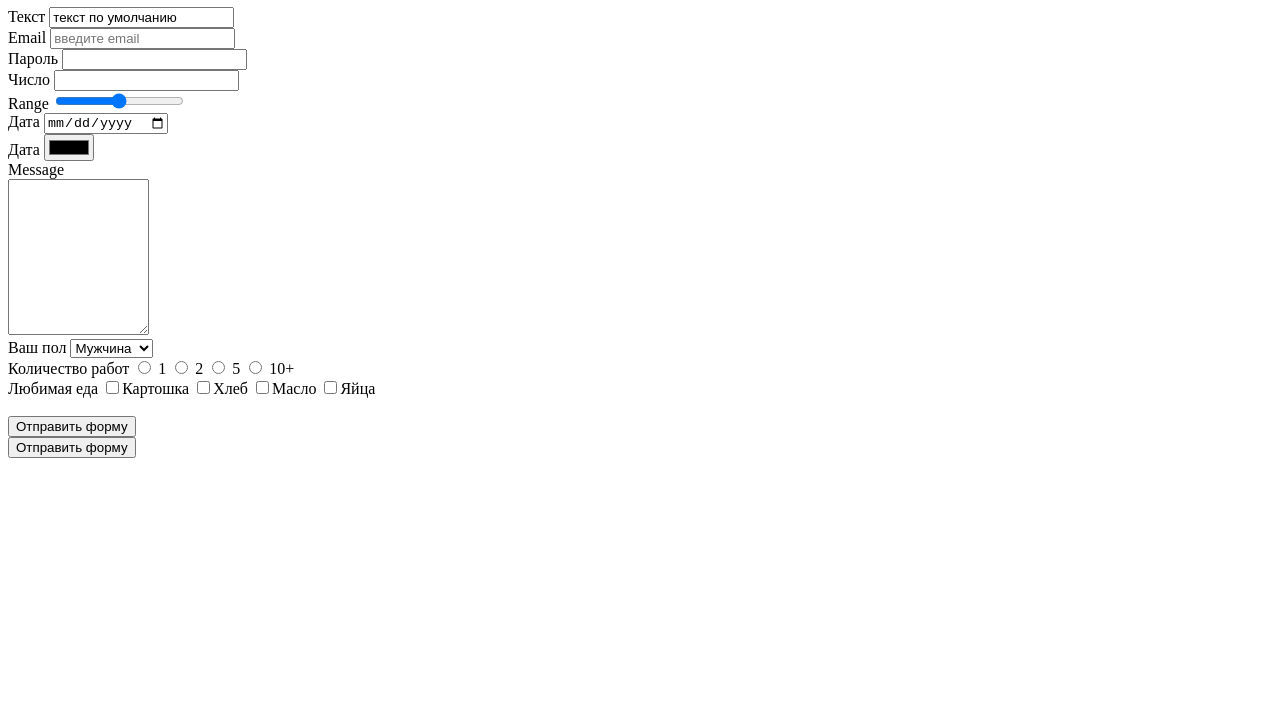
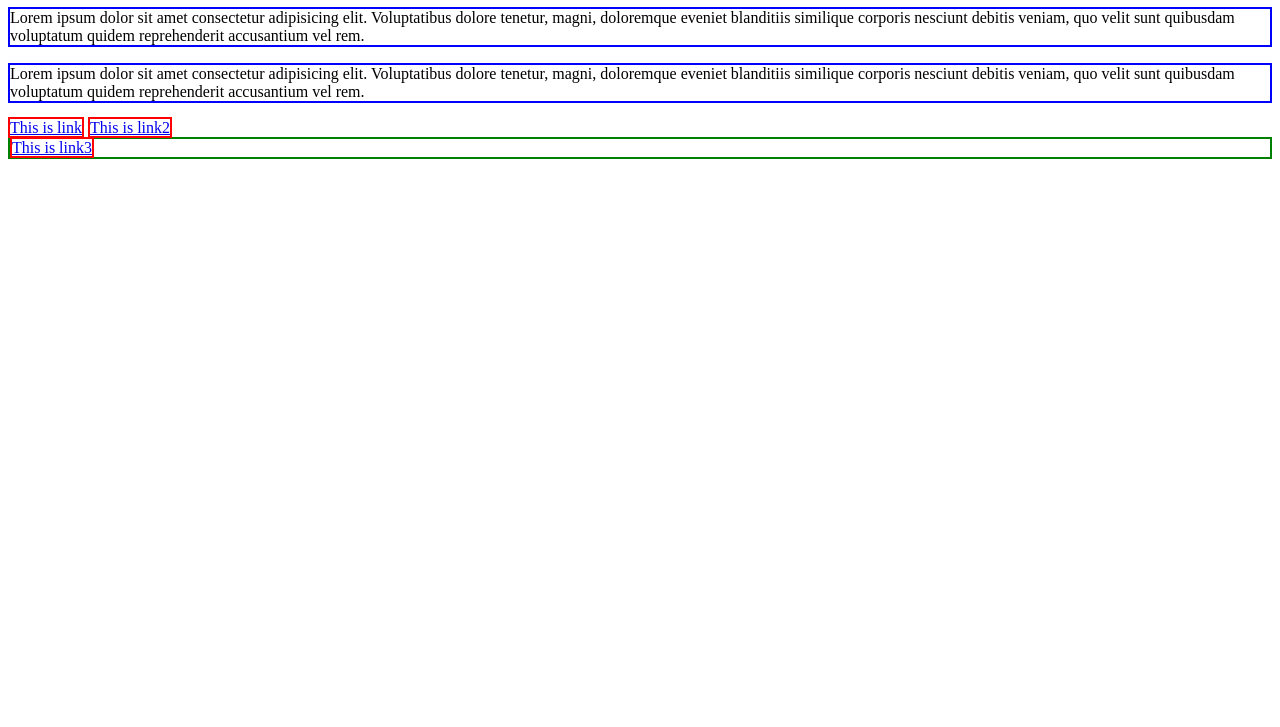
Before and after one commit to JS0009/Summary_HTML, a plain HTML site: page index.html in a window 1280 px wide. Shown: the part 73-800 px from the top of the page. Drawn offline with Linux system fonts and the light colour scheme.

Commit message:
12-lesson (Линейные и блочные элементы)

```diff
--- a/index.html
+++ b/index.html
@@ -7,82 +7,31 @@
     <title>Document</title>
 </head>
 <body>
-    <h1>Формы</h1>
-    <form action="">
-        <div>
-                <label for="text">Teкст</labe >
-                <input type=" text" id="text"
-                value="текст по умолчанию" readonly>
+    <h1>Blocks</h1>
+
+    <p style="border: 2px solid blue;">Lorem ipsum dolor sit amet consectetur
+        adipisicing elit. Voluptatibus dolore
+        tenetur, magni, doloremque eveniet
+        blanditiis similique corporis nesciunt debitis
+        veniam, quo velit sunt quibusdam voluptatum
+        quidem reprehenderit accusantium vel rem.</p>
+
+    <p style="border: 2px solid blue;">Lorem ipsum dolor sit amet consectetur
+        adipisicing elit. Voluptatibus dolore
+        tenetur, magni, doloremque eveniet
+        blanditiis similique corporis nesciunt debitis
+        veniam, quo velit sunt quibusdam voluptatum
+        quidem reprehenderit accusantium vel rem.</p>
+
+        <a href="#" style="border: 2px solid red;">This
+        is link</a>
+
+        <a href="#" style="border: 2px solid red;">This
+        is link2</a>
+
+        <div style="border: 2px solid green;">
+            <a href="#" style="border: 2px solid red;">This
+                is link3</a>
         </div>
-
-        <div>
-                <label for="email">Email</label>
-                <input type="email" id="email"
-                placeholder="введите email">
-        </div>
-
-        <div>
-            <label for="password">Пapoль</label>
-            <input type="password" id="password ">
-        </div>
-
-        <div>
-            <label for="number">Число</label>
-            <input type="number" id="number" min="0">
-        </div>
-        <div>
-            <label for="range">Range</label>
-            <input type="range" id="range" min="0" max="10">
-        </div>
-
-        <div>
-            <label for="date">Дата</label>
-            <input type="date" id="date">
-        </div>
-        <div>
-            <label for="color">Дата</label>
-            <input type="color" id="color">
-        </div>
-
-        <div>
-            <label for="message">Message</label>
-            <br>
-            <textarea id="message" cols="15" rows="10">
-            </textarea>
-        </div>
-
-        <div>
-            <label for="pol">Ваш пол</label>
-            <select id="pol">
-                <option value="">Мужчина</option>
-                <option value="">Женщина</option>
-                <option value="">Другое</option>
-            </select>
-        </div>
-
-        <div>
-            <label>Количество работ</label>
-            <input type="radio" name="work"> 1
-            <input type="radio" name="work"> 2
-            <input type="radio" name="work"> 5
-            <input type="radio" name="work"> 10+
-        </div>
-
-        <div>
-            <label>Любимая еда</label>
-            <input type="checkbox" name="work">Картошка
-            <input type="checkbox" name="work">Хлеб
-            <input type="checkbox" name="work">Масло
-            <input type="checkbox" name="work">Яйца
-        </div>
-
-        <br>
-
-        <input type="submit" value="Отправить форму">
-
-        <br>
-
-        <button type="submit">Отправить форму</button>
-    </form>
 </body>
 </html>
```
